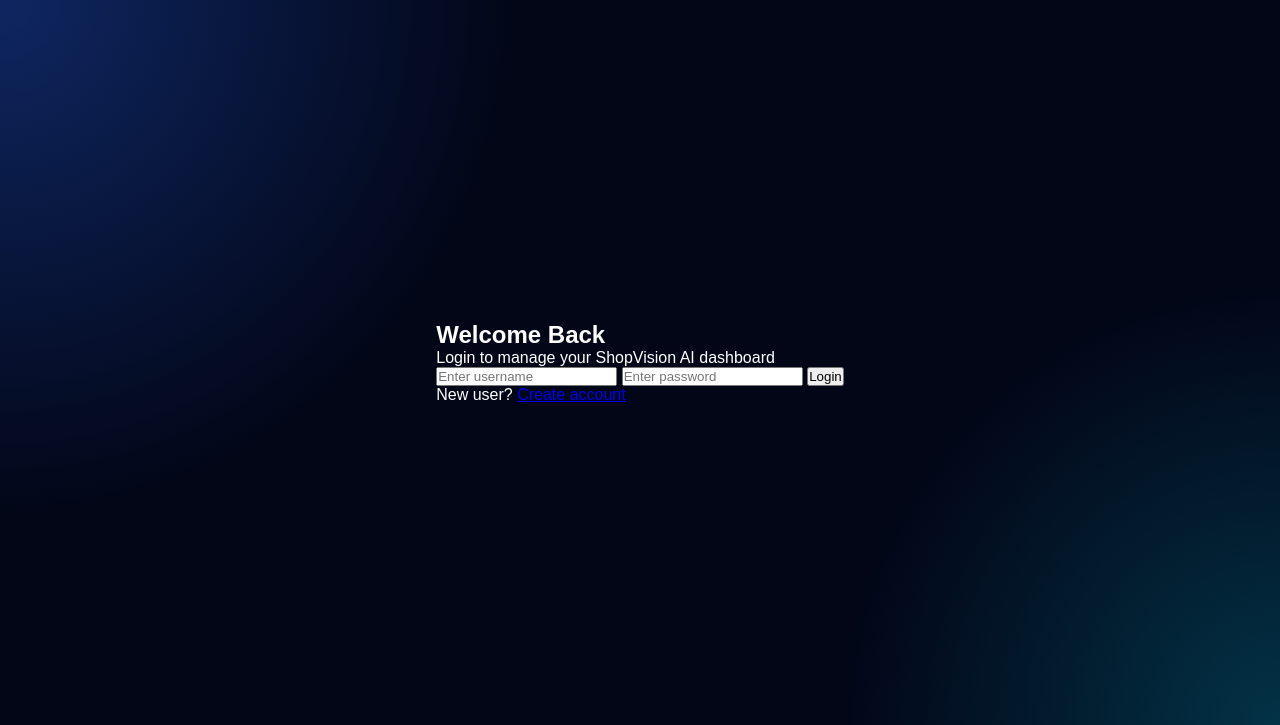
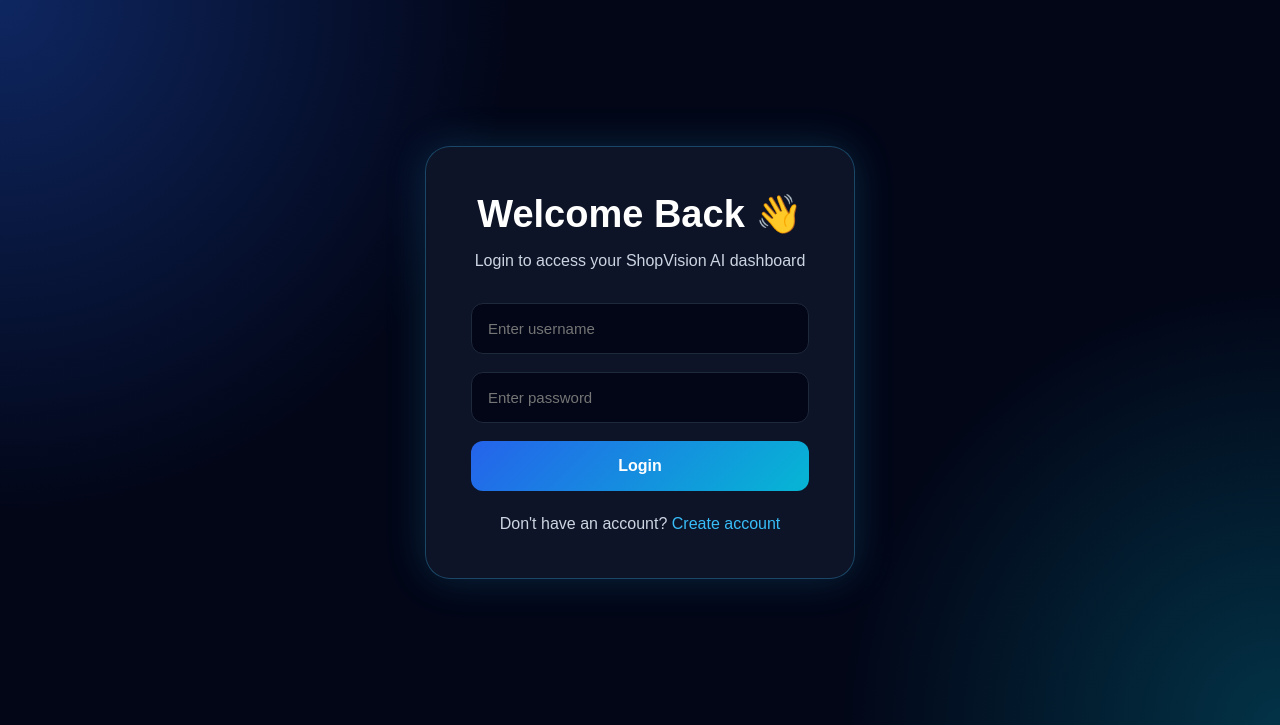
Before and after one commit to adhiappu0610-blip/shopvision-ai, a Flask app: page /login in a window 1280 px wide. Shown: the part 75-800 px from the top of the page. Run offline with Flask 3, Linux system fonts and the light colour scheme.

Commit message:
Update login.html

```diff
--- a/templates/login.html
+++ b/templates/login.html
@@ -3,9 +3,13 @@
 {% block content %}
 
 <section class="auth-page">
-    <div class="auth-card">
-        <h2>Welcome Back</h2>
-        <p>Login to manage your ShopVision AI dashboard</p>
+    <div class="auth-box">
+        <h1>Welcome Back 👋</h1>
+        <p>Login to access your ShopVision AI dashboard</p>
+
+        {% if error %}
+            <div class="error-box">{{ error }}</div>
+        {% endif %}
 
         <form method="POST">
             <input type="text" name="username" placeholder="Enter username" required>
@@ -14,9 +18,10 @@
             <button type="submit">Login</button>
         </form>
 
-        <p class="auth-link">
-            New user? <a href="/register">Create account</a>
-        </p>
+        <div class="bottom-text">
+            Don't have an account?
+            <a href="/register">Create account</a>
+        </div>
     </div>
 </section>
 
```
